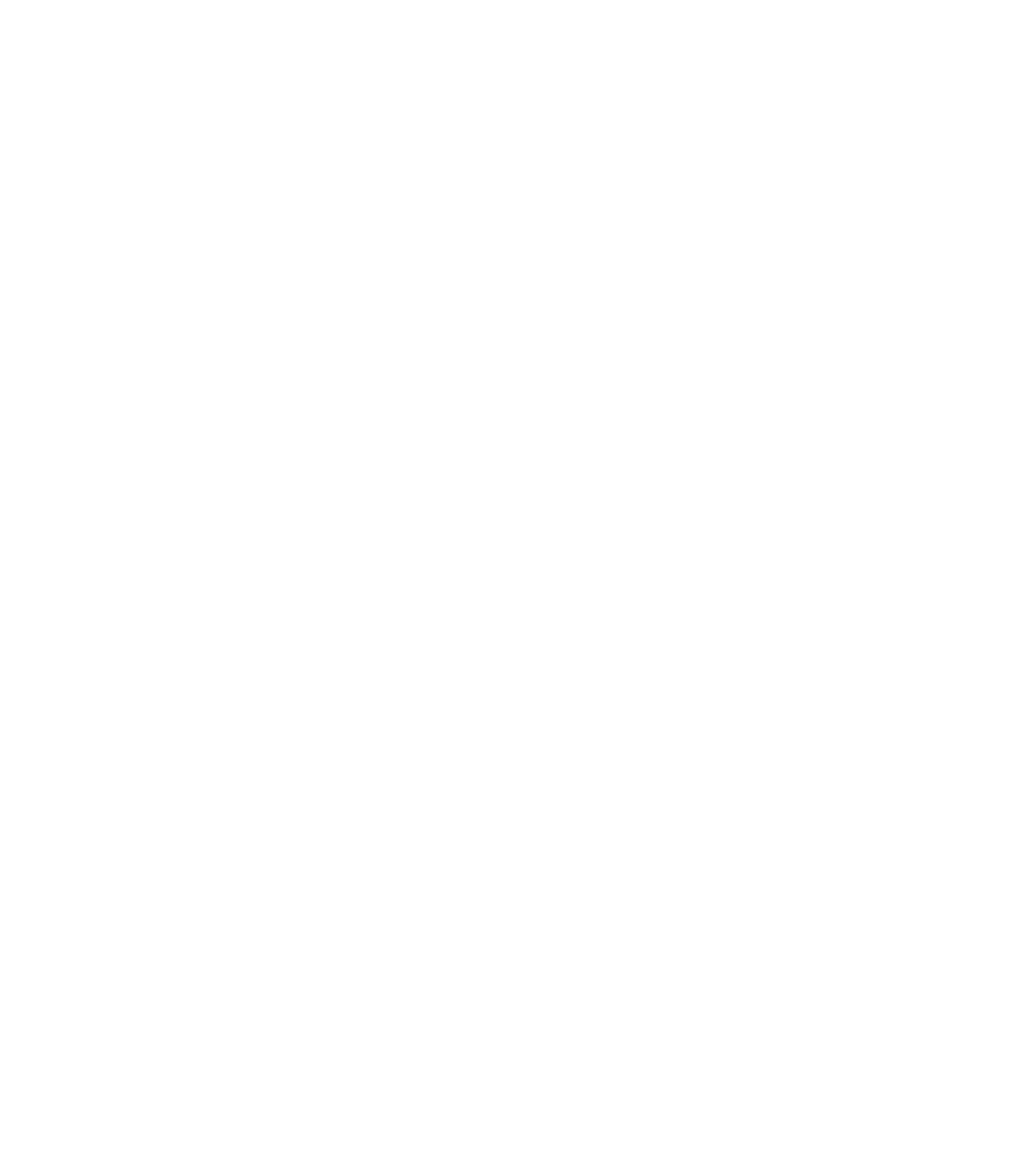
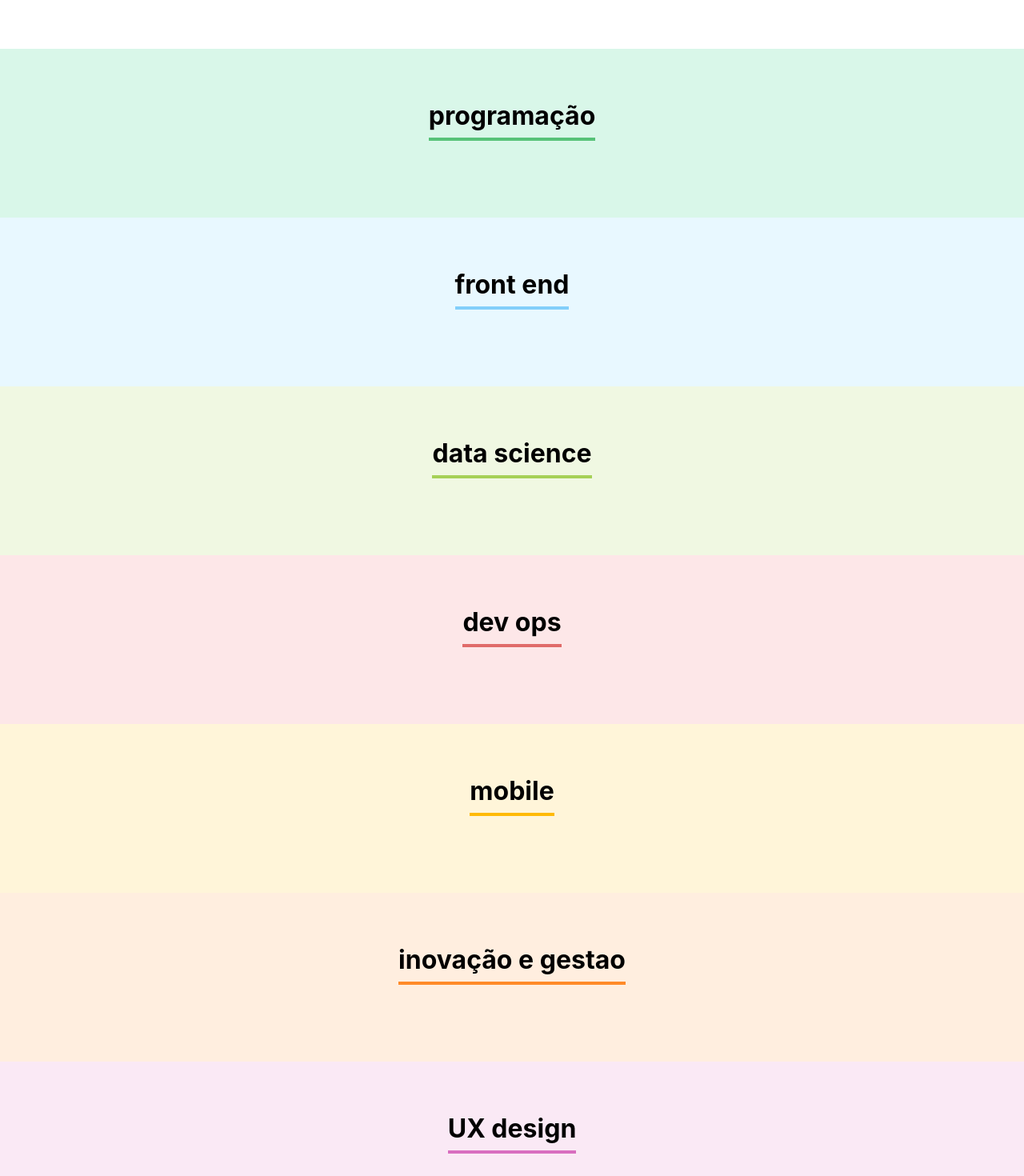
Before and after one commit to EnzoFerreira/organo.gg, a React (Create React App) app: page / in a window 1280 px wide. Shown: the part 1420-2890 px from the top of the page at 80% size. Before the commit the page ends 1481 px from the top, so only its background shows below. Built offline with nearby package versions, Linux system fonts and the light colour scheme.

Commit message:
introduzido a função de card com detalhes e foto da categoria correspondente

```diff
--- a/src/App.js
+++ b/src/App.js
@@ -1,21 +1,72 @@
-import { useState } from 'react';
-import Banner from './components/Banner/Banner.jsx';
-import Form from './components/form/Form.jsx';
-
+import { useState } from "react";
+import Banner from "./components/Banner/Banner.jsx";
+import Form from "./components/form/Form.jsx";
+import Time from "./components/Time/Time.jsx";
 
 function App() {
+  const times = [
+    {
+      nome: "programação",
+      corPrimaria: "#57C278",
+      corSecundaria: "#D9F7E9",
+    },
+    {
+      nome: "front end",
+      corPrimaria: "#82CFFA",
+      corSecundaria: "#E8F8FF",
+    },
+    {
+      nome: "data science",
+      corPrimaria: "#A6D157",
+      corSecundaria: "#F0F8E2",
+    },
+    {
+      nome: "dev ops",
+      corPrimaria: "#E06B69",
+      corSecundaria: "#FDE7E8",
+    },
+    {
+      nome: "mobile",
+      corPrimaria: "#FFBA05",
+      corSecundaria: "#FFF5D9",
+    },
+    {
+      nome: "inovação e gestao",
+      corPrimaria: "#FF8A29",
+      corSecundaria: "#FFEEDF",
+    },
+    {
+      nome: "UX design",
+      corPrimaria: "#D86EBF",
+      corSecundaria: "#FAE9F5",
+    },
+  ];
 
-  const [colaboradores, setColaboradores] = useState([])
+  const [colaboradores, setColaboradores] = useState([]);
 
-  const aoNovoColaboradorAdicionado = (colaborador) =>{
-    console.log(colaborador)
-    setColaboradores([...colaboradores, colaborador])
-  }
+  const aoNovoColaboradorAdicionado = (colaborador) => {
+    console.log(colaborador);
+    setColaboradores([...colaboradores, colaborador]);
+  };
 
   return (
     <div className="App">
-      <Banner/>
-      <Form aoColaboradorCadastrado={colaborador => aoNovoColaboradorAdicionado(colaborador)}/>
+      <Banner />
+      <Form
+        times={times.map((times) => times.nome)}
+        aoColaboradorCadastrado={(colaborador) =>
+          aoNovoColaboradorAdicionado(colaborador)
+        }
+      />
+      {times.map((time) => (
+        <Time
+          key={time.nome}
+          nome={time.nome}
+          corPrimaria={time.corPrimaria}
+          corSecundaria={time.corSecundaria}
+          colaboradores={colaboradores.filter(colaborador => colaborador.time === time.nome)}
+        />
+      ))}
     </div>
   );
 }
--- /dev/null
+++ b/src/components/Colaborador/Colaborador.jsx
@@ -0,0 +1,17 @@
+import "./Colaborador.css"
+
+
+const Colaborador= (props) =>{
+    return(
+    <div className="colaborador">
+        <div className="cabecalho">
+            <img src={props.imagem} alt="teste" />
+        </div>
+        <div className="rodape">
+            <h4>{props.nome}</h4>
+            <h5>{props.cargo}</h5>
+        </div>
+    </div>
+    )
+}
+export default Colaborador;
--- /dev/null
+++ b/src/components/Time/Time.css
@@ -0,0 +1,17 @@
+.time {
+    text-align: center;
+    padding: 32px;
+}
+
+.time h3{
+    font-size: 32px;
+    border-bottom: 4px solid;
+    display: inline-block;
+    padding-bottom: 8px;
+}
+.time .colaboradores{
+    display: flex;
+    justify-content: space-around;
+    margin-top: 32px;
+    flex-wrap: wrap;
+}
--- /dev/null
+++ b/src/components/Time/Time.jsx
@@ -0,0 +1,20 @@
+import Colaborador from "../Colaborador/Colaborador";
+import "./Time.css"
+
+const Time = (props)=>{
+    const css = {backgroundColor:props.corSecundaria}
+
+    return(
+        <section className="time" style={css}>
+            <h3 style={{borderColor: props.corPrimaria}}>{props.nome}</h3>
+
+            <div className="colaboradores">
+            {props.colaboradores.map(colaborador => <Colaborador
+            nome={colaborador.nome}
+            cargo={colaborador.cargo}
+            imagem={colaborador.imagem}/>)}
+            </div>
+        </section>
+    )
+}
+export default Time;
--- a/src/components/form/Form.jsx
+++ b/src/components/form/Form.jsx
@@ -12,14 +12,6 @@ const Form = (props) => {
   const[cargo, setCargo] = useState('')
   const[imagem, setImagem] = useState('')
   const[time, setTime] = useState('')
-
-  const times = [
-      'programação',
-      'front end',
-      'data science',
-      'dev ops',
-      'mobile'
-  ]
 
   const aoSalvar = (evento) =>{
       evento.preventDefault()
@@ -60,7 +52,7 @@ const Form = (props) => {
             <ListaSus
             obrigatorio={true}
             label="Times"
-            itens={times}
+            itens={props.times}
             valor = {time}
             aoAlterado = {valor => setTime(valor)}
             />
```
Also changed, not shown: src/components/Colaborador/Colaborador.css (added).
